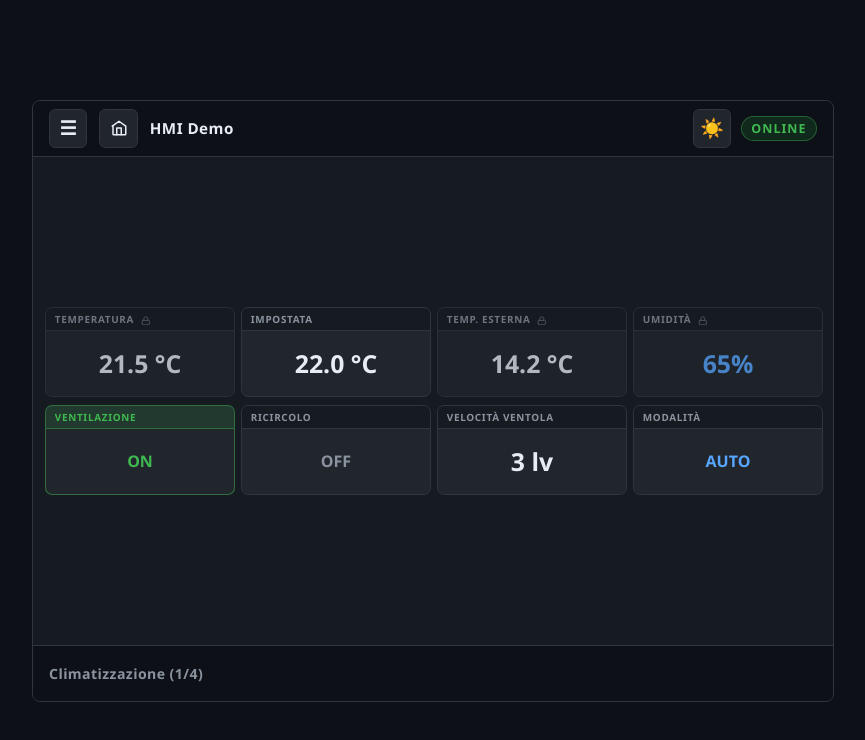
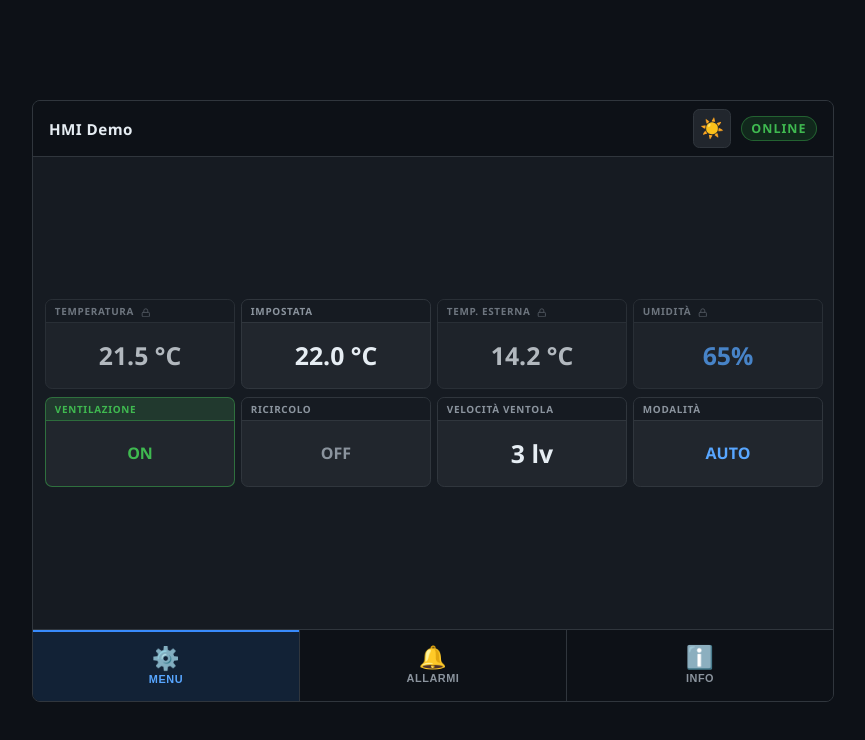
Before and after one commit to mad4j/hmi-demo, a Vue app: page / in a window 1280 px wide. Shown: the top 740 px of the page, without its empty margins (208-1073 px from the left). Built offline with nearby package versions, Linux system fonts and the light colour scheme.

Commit message:
feat: replace menu with 2-level bottom tab navigation
Agent-Logs-Url: https://github.com/mad4j/hmi-demo/sessions/b80c4abc-5008-472d-8c72-beb62a767a78

Co-authored-by: mad4j <1510799+mad4j@users.noreply.github.com>

```diff
--- a/src/App.vue
+++ b/src/App.vue
@@ -1,6 +1,5 @@
 <script setup>
 import ParameterWidget from './components/ParameterWidget.vue'
-import AppMenu from './components/AppMenu.vue'
 import PercentageEditorModal from './components/PercentageEditorModal.vue'
 import { ref, computed } from 'vue'
 import { menuConfig } from './composables/useMenuConfig.js'
@@ -9,17 +8,14 @@ import { useTheme } from './composables/useTheme.js'
 import { useParameterStore } from './composables/useParameterStore.js'
 
 const {
-  currentPageId,
-  menuModeEnabled,
   currentPage,
-  pageCounterLabel,
-  breadcrumbs,
-  visibleMenuItems,
-  toggleMenuMode,
-  navigateToBreadcrumb,
-  selectMenuItem,
-  isOnHomePage,
-  goHome,
+  showingSecondLevel,
+  level1Items,
+  secondLevelItems,
+  activeLevel1Id,
+  selectLevel1Item,
+  selectLevel2Item,
+  goBack,
 } = useMenuNavigation()
 
 const { isDark, toggleTheme } = useTheme()
@@ -55,26 +51,6 @@ const cancelEdit = () => {
   <div class="hmi-shell" :data-theme="isDark ? 'dark' : 'light'">
     <header class="bar top-bar">
       <div class="top-left">
-        <button
-          class="icon-button"
-          type="button"
-          :aria-pressed="menuModeEnabled"
-          aria-label="Apri menu"
-          @click="toggleMenuMode"
-        >
-          ☰
-        </button>
-        <button
-          class="icon-button"
-          type="button"
-          aria-label="Torna alla pagina principale"
-          @click="goHome"
-        >
-          <svg xmlns="http://www.w3.org/2000/svg" width="18" height="18" viewBox="0 0 24 24" fill="none" stroke="currentColor" stroke-width="2" stroke-linecap="round" stroke-linejoin="round" aria-hidden="true">
-            <path d="M3 9.5L12 3l9 6.5V20a1 1 0 0 1-1 1H5a1 1 0 0 1-1-1V9.5z"/>
-            <polyline points="9 21 9 12 15 12 15 21"/>
-          </svg>
-        </button>
         <span>{{ menuConfig.title }}</span>
       </div>
       <div class="top-right">
@@ -91,14 +67,26 @@ const cancelEdit = () => {
     </header>
 
     <main class="content">
-      <template v-if="menuModeEnabled">
-        <AppMenu
-          :breadcrumbs="breadcrumbs"
-          :visible-menu-items="visibleMenuItems"
-          :current-page-id="currentPageId"
-          @navigate-breadcrumb="navigateToBreadcrumb"
-          @select-item="selectMenuItem"
-        />
+      <template v-if="showingSecondLevel">
+        <div class="submenu-page">
+          <button class="back-button" type="button" @click="goBack">
+            <svg xmlns="http://www.w3.org/2000/svg" width="16" height="16" viewBox="0 0 24 24" fill="none" stroke="currentColor" stroke-width="2.5" stroke-linecap="round" stroke-linejoin="round" aria-hidden="true">
+              <polyline points="15 18 9 12 15 6"/>
+            </svg>
+            Indietro
+          </button>
+          <div class="submenu-grid">
+            <button
+              v-for="item in secondLevelItems"
+              :key="item.id"
+              class="submenu-button"
+              type="button"
+              @click="selectLevel2Item(item)"
+            >
+              {{ item.label }}
+            </button>
+          </div>
+        </div>
       </template>
       <template v-else>
         <div v-if="currentPage.parameters.length" class="widget-grid">
@@ -120,9 +108,17 @@ const cancelEdit = () => {
     </main>
 
     <footer class="bar bottom-bar">
-      <span class="menu-indicator" role="status" aria-live="polite">
-        {{ currentPage.label }} ({{ pageCounterLabel }})
-      </span>
+      <button
+        v-for="item in level1Items"
+        :key="item.id"
+        class="tab-button"
+        :class="{ 'tab-button--active': item.id === activeLevel1Id }"
+        type="button"
+        @click="selectLevel1Item(item)"
+      >
+        <span class="tab-icon" aria-hidden="true">{{ item.icon }}</span>
+        <span class="tab-label">{{ item.label }}</span>
+      </button>
     </footer>
 
     <PercentageEditorModal
@@ -181,7 +177,7 @@ const cancelEdit = () => {
 /* ── Shell ──────────────────────────────────────────────── */
 .hmi-shell {
   display: grid;
-  grid-template-rows: 3.5rem 1fr 3.5rem;
+  grid-template-rows: 3.5rem 1fr 4.5rem;
   width: 100%;
   height: 100%;
   background: var(--bg-main);
@@ -218,14 +214,6 @@ const cancelEdit = () => {
   gap: 0.6rem;
 }
 
-.bottom-bar {
-  border-bottom: 0;
-  border-top: 1px solid var(--border);
-  gap: 0.75rem;
-  font-size: 0.9rem;
-  color: var(--text-secondary);
-}
-
 /* Status badge */
 .status {
   font-size: 0.78rem;
@@ -238,6 +226,61 @@ const cancelEdit = () => {
   color: var(--status-color);
   border: 1px solid var(--status-border);
   transition: background 0.25s, color 0.25s, border-color 0.25s;
+}
+
+/* ── Bottom tab bar ─────────────────────────────────────── */
+.bottom-bar {
+  border-bottom: 0;
+  border-top: 1px solid var(--border);
+  padding: 0;
+  gap: 0;
+  align-items: stretch;
+  justify-content: space-around;
+}
+
+.tab-button {
+  flex: 1;
+  display: flex;
+  flex-direction: column;
+  align-items: center;
+  justify-content: center;
+  gap: 0.2rem;
+  padding: 0.35rem 0.25rem;
+  border: none;
+  border-left: 1px solid var(--border);
+  border-radius: 0;
+  background: transparent;
+  color: var(--text-secondary);
+  font-size: 0.7rem;
+  font-weight: 600;
+  letter-spacing: 0.05em;
+  text-transform: uppercase;
+  touch-action: manipulation;
+  cursor: pointer;
+  transition: background 0.12s, color 0.12s, border-color 0.12s;
+}
+
+.tab-button:first-child {
+  border-left: none;
+}
+
+.tab-button:active {
+  background: var(--btn-active-bg);
+}
+
+.tab-button--active {
+  color: var(--text-blue);
+  background: var(--btn-active-bg);
+  border-top: 2px solid var(--btn-active-border);
+}
+
+.tab-icon {
+  font-size: 1.4rem;
+  line-height: 1;
+}
+
+.tab-label {
+  font-size: 0.68rem;
 }
 
 /* ── Content ────────────────────────────────────────────── */
@@ -270,12 +313,6 @@ button:active {
   border-color: var(--btn-active-border);
 }
 
-.icon-button[aria-pressed='true'] {
-  background: #388bfd22;
-  border-color: #388bfd;
-  color: #58a6ff;
-}
-
 .icon-button {
   width: 2.4rem;
   height: 2.4rem;
@@ -287,28 +324,40 @@ button:active {
   border-radius: 0.4rem;
 }
 
-/* ── Menu indicator ─────────────────────────────────────── */
-.menu-indicator {
-  flex: 0 1 auto;
+/* ── Second-level submenu page ──────────────────────────── */
+.submenu-page {
+  width: 100%;
+  display: flex;
+  flex-direction: column;
+  gap: 0.75rem;
+}
+
+.back-button {
+  align-self: flex-start;
   display: inline-flex;
   align-items: center;
-  justify-content: center;
+  gap: 0.3rem;
+  padding: 0.35rem 0.75rem;
   font-size: 0.88rem;
-  font-weight: 600;
 }
 
-/* ── Menu list ──────────────────────────────────────────── */
-h1 {
-  font-size: 1.1rem;
-  font-weight: 700;
-  color: var(--text-primary);
-  margin: 0;
-  letter-spacing: 0.02em;
-  text-transform: uppercase;
+.submenu-grid {
+  display: grid;
+  grid-template-columns: repeat(2, 1fr);
+  gap: 0.75rem;
+  width: 100%;
 }
 
-p {
-  max-width: 60ch;
+.submenu-button {
+  min-height: 4rem;
+  padding: 1rem;
+  font-size: 1rem;
+  font-weight: 600;
+  display: flex;
+  align-items: center;
+  justify-content: center;
+  text-align: center;
+  border-radius: 0.5rem;
 }
 
 /* ── Widget grid ────────────────────────────────────────── */
--- a/src/components/AppMenu.vue
+++ /dev/null
@@ -1,133 +0,0 @@
-<script setup>
-defineProps({
-  breadcrumbs: {
-    type: Array,
-    required: true,
-  },
-  visibleMenuItems: {
-    type: Array,
-    required: true,
-  },
-  currentPageId: {
-    type: String,
-    required: true,
-  },
-})
-
-const emit = defineEmits(['navigate-breadcrumb', 'select-item'])
-</script>
-
-<template>
-  <nav class="menu-breadcrumb" aria-label="Percorso menu">
-    <template v-for="(crumb, i) in breadcrumbs" :key="crumb.id ?? 'root'">
-      <span v-if="i > 0" class="breadcrumb-sep" aria-hidden="true">›</span>
-      <button
-        v-if="i < breadcrumbs.length - 1"
-        type="button"
-        class="breadcrumb-item"
-        @click="emit('navigate-breadcrumb', i)"
-      >{{ crumb.label }}</button>
-      <span v-else class="breadcrumb-item breadcrumb-item--current">{{ crumb.label }}</span>
-    </template>
-  </nav>
-  <ul class="menu-list">
-    <li v-for="item in visibleMenuItems" :key="item.id">
-      <button
-        class="menu-item"
-        :class="{ 'menu-item--current': item.id === currentPageId }"
-        type="button"
-        @click="emit('select-item', item)"
-      >
-        <span>{{ item.label }}</span>
-        <span v-if="item.submenus.length" class="submenu-indicator" aria-hidden="true">›</span>
-      </button>
-    </li>
-  </ul>
-</template>
-
-<style scoped>
-/* ── Menu breadcrumb ────────────────────────────────────── */
-.menu-breadcrumb {
-  display: flex;
-  align-items: center;
-  gap: 0.25rem;
-  flex-wrap: wrap;
-  width: min(100%, 32rem);
-}
-
-.breadcrumb-item {
-  font-size: 0.85rem;
-  font-weight: 600;
-  color: #8b949e;
-  padding: 0.2rem 0.45rem;
-  min-height: unset;
-  border: 1px solid transparent;
-  background: transparent;
-  border-radius: 0.3rem;
-  transition: color 0.12s, background 0.12s;
-}
-
-.breadcrumb-item:not(.breadcrumb-item--current):hover {
-  color: #e6edf3;
-  background: #21262d;
-  border-color: #30363d;
-}
-
-.breadcrumb-item--current {
-  color: #e6edf3;
-  cursor: default;
-  display: inline-flex;
-  align-items: center;
-}
-
-.breadcrumb-sep {
-  color: #484f58;
-  font-size: 1rem;
-  line-height: 1;
-  user-select: none;
-}
-
-/* ── Menu list ──────────────────────────────────────────── */
-.menu-list {
-  width: min(100%, 32rem);
-  list-style: none;
-  padding: 0;
-  margin: 0;
-  display: flex;
-  flex-direction: column;
-  gap: 0.45rem;
-  overflow-y: auto;
-}
-
-.menu-item {
-  width: 100%;
-  min-height: 3.2rem;
-  padding: 0 1rem;
-  display: flex;
-  align-items: center;
-  justify-content: space-between;
-  border-radius: 0.4rem;
-  border: 1px solid var(--border);
-  background: var(--bg-btn);
-  font-size: 1rem;
-  color: var(--text-primary);
-}
-
-.menu-item:active {
-  background: var(--btn-active-bg);
-  border-color: var(--btn-active-border);
-}
-
-.menu-item--current {
-  border-color: #388bfd;
-  background: #388bfd22;
-  color: #58a6ff;
-}
-
-.submenu-indicator {
-  margin-left: 0.65rem;
-  font-size: 1.15rem;
-  color: var(--text-secondary);
-  line-height: 1;
-}
-</style>
--- a/src/composables/useMenuConfig.js
+++ b/src/composables/useMenuConfig.js
@@ -53,6 +53,7 @@ export const normalizeMenuItems = (items, idPrefix = 'page', depth = 0) =>
         id,
         label:
           typeof item.label === 'string' && item.label.trim() ? item.label : `Pagina ${index + 1}`,
+        icon: typeof item.icon === 'string' ? item.icon : '',
         title:
           typeof item.title === 'string' && item.title.trim() ? item.title : `Pagina ${index + 1}`,
         content: typeof item.content === 'string' ? item.content : '',
--- a/src/composables/useMenuNavigation.js
+++ b/src/composables/useMenuNavigation.js
@@ -3,8 +3,6 @@ import {
   menuConfig,
   flattenSelectablePages,
   findPageById,
-  getMenuItemsByPath,
-  findPathToPage,
 } from './useMenuConfig.js'
 
 // ── Singleton state ───────────────────────────────────────
@@ -14,41 +12,30 @@ const selectablePageIndexById = new Map(
 )
 
 const currentPageId = ref(selectablePages[0]?.id ?? menuConfig.pages[0].id)
-const menuPath = ref([])
-const menuModeEnabled = ref(false)
+const showingSecondLevel = ref(false)
+const secondLevelParentId = ref(null)
 
 export const useMenuNavigation = () => {
   // ── Actions ───────────────────────────────────────────────
-  const toggleMenuMode = () => {
-    menuModeEnabled.value = !menuModeEnabled.value
-    if (menuModeEnabled.value) {
-      menuPath.value = findPathToPage(menuConfig.pages, currentPageId.value) ?? []
+  const selectLevel1Item = (item) => {
+    if (item.submenus.length) {
+      secondLevelParentId.value = item.id
+      showingSecondLevel.value = true
+    } else {
+      currentPageId.value = item.id
+      showingSecondLevel.value = false
+      secondLevelParentId.value = null
     }
   }
 
-  const navigateToBreadcrumb = (index) => {
-    menuPath.value = menuPath.value.slice(0, index)
+  const selectLevel2Item = (item) => {
+    currentPageId.value = item.id
+    showingSecondLevel.value = false
+    secondLevelParentId.value = null
   }
 
-  const selectMenuItem = (item) => {
-    if (item.submenus.length) {
-      menuPath.value = [...menuPath.value, item.id]
-      return
-    }
-    currentPageId.value = item.id
-    menuModeEnabled.value = false
-    menuPath.value = []
-  }
-
-  const goToParentMenu = () => {
-    if (!menuPath.value.length) return
-    menuPath.value = menuPath.value.slice(0, -1)
-  }
-
-  const goHome = () => {
-    currentPageId.value = selectablePages[0]?.id ?? menuConfig.pages[0].id
-    menuPath.value = []
-    menuModeEnabled.value = false
+  const goBack = () => {
+    showingSecondLevel.value = false
   }
 
   // ── Computed ──────────────────────────────────────────────
@@ -65,49 +52,39 @@ export const useMenuNavigation = () => {
     return `${safeIndex}/${total}`
   })
 
-  const breadcrumbs = computed(() => {
-    const crumbs = [{ id: null, label: 'Menu' }]
-    for (const id of menuPath.value) {
-      const item = findPageById(menuConfig.pages, id)
-      if (item) crumbs.push({ id, label: item.label })
-    }
-    return crumbs
+  const level1Items = computed(() => menuConfig.pages)
+
+  const secondLevelItems = computed(() => {
+    if (!secondLevelParentId.value) return []
+    const parent = menuConfig.pages.find((p) => p.id === secondLevelParentId.value)
+    return parent?.submenus ?? []
   })
 
-  const visibleMenuItems = computed(() =>
-    getMenuItemsByPath(menuConfig.pages, menuPath.value),
-  )
-
-  const isOnHomePage = computed(
-    () => currentPageId.value === (selectablePages[0]?.id ?? menuConfig.pages[0].id),
-  )
-
-  const currentMenuTitle = computed(() => {
-    if (!menuPath.value.length) return 'Menu'
-    const currentContainer = findPageById(
-      menuConfig.pages,
-      menuPath.value[menuPath.value.length - 1],
-    )
-    return currentContainer?.label ?? 'Menu'
+  const activeLevel1Id = computed(() => {
+    if (showingSecondLevel.value) return secondLevelParentId.value
+    const direct = menuConfig.pages.find((p) => p.id === currentPageId.value)
+    if (direct) return direct.id
+    for (const page of menuConfig.pages) {
+      if (page.submenus.some((s) => s.id === currentPageId.value)) {
+        return page.id
+      }
+    }
+    return null
   })
 
   return {
     // state
     currentPageId,
-    menuPath,
-    menuModeEnabled,
+    showingSecondLevel,
     // computed
     currentPage,
     pageCounterLabel,
-    breadcrumbs,
-    visibleMenuItems,
-    isOnHomePage,
-    currentMenuTitle,
+    level1Items,
+    secondLevelItems,
+    activeLevel1Id,
     // actions
-    toggleMenuMode,
-    navigateToBreadcrumb,
-    selectMenuItem,
-    goToParentMenu,
-    goHome,
+    selectLevel1Item,
+    selectLevel2Item,
+    goBack,
   }
 }
--- a/src/config/menu.yml
+++ b/src/config/menu.yml
@@ -6,6 +6,7 @@ navigation:
 pages:
   - id: menu
     label: Menu
+    icon: "⚙️"
     title: Menu principale
     content: Accesso rapido alle funzioni principali del veicolo.
     submenus:
@@ -85,6 +86,7 @@ pages:
             type: boolean
   - id: allarmi
     label: Allarmi
+    icon: "🔔"
     title: Stato allarmi
     content: Nessun allarme critico attivo. Controllare periodicamente i sensori.
     parameters:
@@ -123,6 +125,7 @@ pages:
         readonly: true
   - id: info
     label: Info
+    icon: "ℹ️"
     title: Informazioni sistema
     content: Versione HMI demo 1.0 - collegamento rete stabile.
     parameters:
```
